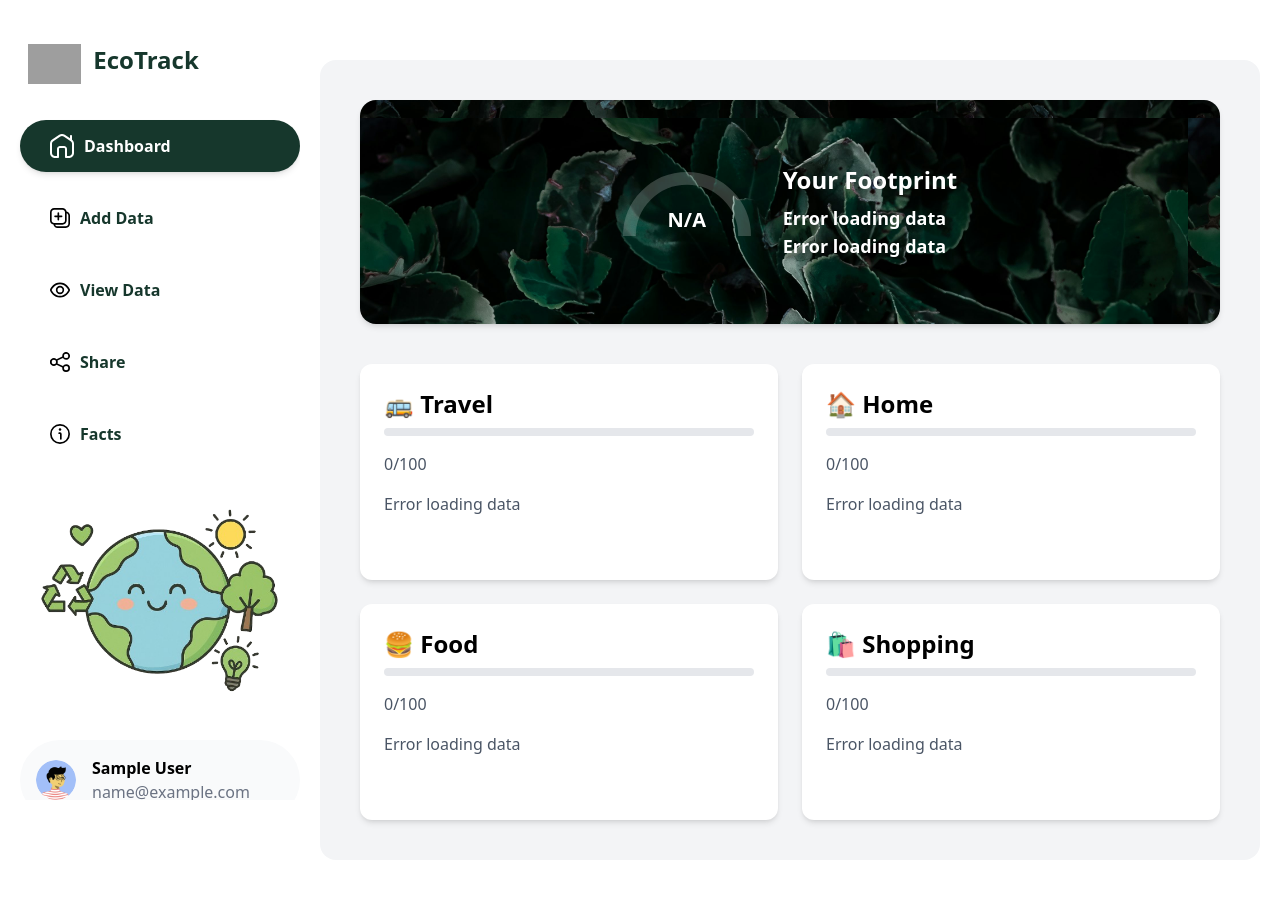
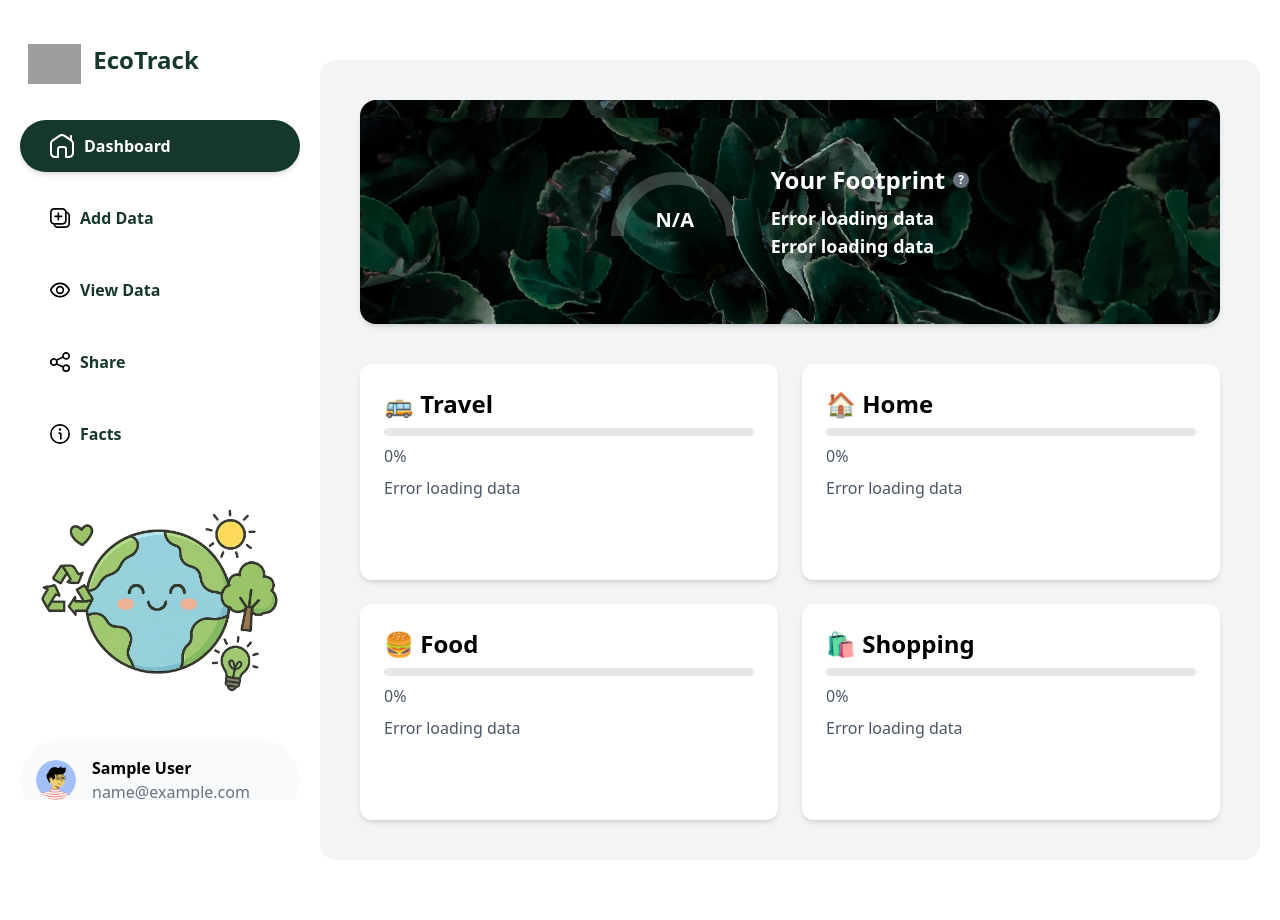
Before and after one commit to AaronJai/CITS3403_PROJECT, a Flask app: page / in a window 1280 px wide. Run offline with Flask 3, Linux system fonts and the light colour scheme; the visitor is signed in with stand-in values (Sample User, id 1); grey boxes are pictures that could not be loaded.

Commit message:
feat: Enhance dashboard with tooltip for carbon footprint explanation and update styles for better clarity
- Added an informative tooltip to the dashboard to explain carbon footprint values.
- Improved clarity of emissions description to help users better understand their impact.
- Adjusted emission calculation logic for improved accuracy and display consistency.
- Refined layout and styling for improved readability and user experience.

```diff
--- a/app/static/css/output.css
+++ b/app/static/css/output.css
@@ -43,6 +43,7 @@
     --color-gray-500: oklch(55.1% 0.027 264.364);
     --color-gray-600: oklch(44.6% 0.03 256.802);
     --color-gray-700: oklch(37.3% 0.034 259.733);
+    --color-gray-800: oklch(27.8% 0.033 256.848);
     --color-gray-900: oklch(21% 0.034 264.665);
     --color-white: #fff;
     --spacing: 0.25rem;
@@ -75,7 +76,6 @@
     --radius-xl: 0.75rem;
     --radius-2xl: 1rem;
     --radius-3xl: 1.5rem;
-    --ease-out: cubic-bezier(0, 0, 0.2, 1);
     --ease-in-out: cubic-bezier(0.4, 0, 0.2, 1);
     --blur-md: 12px;
     --default-transition-duration: 150ms;
@@ -579,6 +595,9 @@
   }
   .transform {
     transform: var(--tw-rotate-x) var(--tw-rotate-y) var(--tw-rotate-z) var(--tw-skew-x) var(--tw-skew-y);
+  }
+  .cursor-help {
+    cursor: help;
   }
   .cursor-pointer {
     cursor: pointer;
@@ -783,6 +805,18 @@
   }
   .bg-gray-200 {
     background-color: var(--color-gray-200);
+  }
+  .bg-gray-500 {
+    background-color: var(--color-gray-500);
+  }
+  .bg-gray-800 {
+    background-color: var(--color-gray-800);
+  }
+  .bg-gray-800\/90 {
+    background-color: color-mix(in srgb, oklch(27.8% 0.033 256.848) 90%, transparent);
+    @supports (color: color-mix(in lab, red, red)) {
+      background-color: color-mix(in oklab, var(--color-gray-800) 90%, transparent);
+    }
   }
   .bg-green-50 {
     background-color: var(--color-green-50);
@@ -1562,7 +1613,7 @@
   font-weight: var(--font-weight-semibold);
 }
 .category-description {
-  margin-block: calc(var(--spacing) * 4);
+  margin-block: calc(var(--spacing) * 2);
   font-size: var(--text-base);
   line-height: var(--tw-leading, var(--text-base--line-height));
   color: var(--color-gray-600);
--- a/app/static/css/styles.css
+++ b/app/static/css/styles.css
@@ -136,7 +136,7 @@
 }
 
 .category-description {
-  @apply text-base text-gray-600 my-4;
+  @apply text-base text-gray-600 my-2;
 }
 
 .progress-bar {
--- a/app/static/js/dashboard.js
+++ b/app/static/js/dashboard.js
@@ -1,4 +1,16 @@
 document.addEventListener('DOMContentLoaded', () => {
+    const tooltipTrigger = document.getElementById('tooltip-trigger');
+    const tooltipText = document.getElementById('tooltip-text');
+
+    if (tooltipTrigger && tooltipText) {
+        tooltipTrigger.addEventListener('mouseenter', () => {
+            tooltipText.classList.remove('hidden');
+        });
+        tooltipTrigger.addEventListener('mouseleave', () => {
+            tooltipText.classList.add('hidden');
+        });
+    }
+
     const GOALS = {
         total: 12.3,
         travel: 2.9,
@@ -6,14 +18,17 @@ document.addEventListener('DOMContentLoaded', () => {
         food: 3.1,
         shopping: 2.8
     };
+
     // Calculate the percentage of emissions saved and emitted
     function calculateMetrics(actual, goal) {
-        const percentage = Math.min(((goal - actual) / goal) * 100, 100);
-        const saved = Math.max(15.01 - actual, 0); //compared to the average Australian household
+        const percentage = (actual / goal) * 100;
+        const isBelow = actual <= goal;
+        const saved = Math.max(15.01 - actual, 0); // Assuming 15.01tons is the average emissions for Australian households
         return {
             percentage: percentage.toFixed(0),
             saved: saved.toFixed(2),
-            emitted: actual.toFixed(2)
+            emitted: actual.toFixed(2),
+            isBelow
         };
     }
 
@@ -26,60 +41,53 @@ document.addEventListener('DOMContentLoaded', () => {
         const maxOffset = 282.743;
         const offset = maxOffset * (1 - Math.min(validPercentage, 100) / 100);
         arc.setAttribute('stroke-dashoffset', offset);
-
         text.textContent = `${validPercentage.toFixed(0)}%`;
     }
 
     // Update the progress bar and text
-    function updateProgressBar(elementId, percentage) {
+    function updateProgressBar(elementId, percentage, isBelow) {
         const bar = document.getElementById(elementId);
         if (!bar || isNaN(percentage)) return;
 
         const safePercentage = Math.max(0, parseFloat(percentage));
-
         bar.className = 'progress-bar-fill';
-        bar.style.width = `${safePercentage}%`;
+        bar.style.width = `${Math.min(safePercentage, 100)}%`;
         bar.classList.remove('bg-red-500', 'bg-yellow-400', 'bg-green-700', 'bg-transparent');
 
         if (percentage < 0) {
-            bar.classList.add('bg-transparent'); // No fill for negative
-        } else if (percentage <= 20) {
-            bar.classList.add('bg-red-500');
-        } else if (percentage < 50) {
-            bar.classList.add('bg-yellow-400');
+            bar.classList.add('bg-transparent');
         } else {
-            bar.classList.add('bg-green-700');
+            bar.classList.add(isBelow ? 'bg-green-700' : 'bg-red-500');
         }
     }
 
+    // Update a single category's dashboard elements
+    function updateCategory(category, metrics, goal) {
+        const prefix = `${category}-`;
+        updateProgressBar(`${prefix}progress`, metrics.percentage, metrics.isBelow);
+        document.getElementById(`${prefix}fraction`).innerHTML = `${metrics.isBelow
+            ? `You've used ${metrics.percentage}% of your annual goal! <br> Great work!`
+            : `You've used ${metrics.percentage}% of your annual goal (${metrics.percentage - 100}% over) <br> Keep reducing your emissions!`}`;
+        document.getElementById(`${prefix}emitted`).innerHTML = `
+            <span style="font-weight: bold">Current emitted: </span>${metrics.emitted} CO₂eq<br>
+            <span style="font-weight: bold">Annual goal: </span>${goal.toFixed(2)} CO₂eq`;
+        const status = document.getElementById(`${prefix}status`);
+        if (status) {
+            status.textContent = metrics.isBelow ? 'better than other households' : 'worse off';
+            status.classList.remove('text-green-700', 'text-red-500');
+            status.classList.add(metrics.isBelow ? 'text-green-700' : 'text-red-500');
+        }
+    }
 
     // Update the dashboard with the fetched data
     function updateDashboard(data) {
-        const travelEmissions = (
-            data.car_emissions +
-            data.public_transit_emissions +
-            data.air_travel_emissions
-        );
-        const homeEmissions = (
-            data.electricity_emissions +
-            data.natural_gas_emissions +
-            data.heating_fuels_emissions +
-            data.water_emissions +
-            data.construction_emissions
-        );
-        const foodEmissions = (
-            data.meat_emissions +
-            data.dairy_emissions +
-            data.fruits_vegetables_emissions +
-            data.cereals_emissions +
-            data.snacks_emissions
-        );
-        const shoppingEmissions = (
-            data.furniture_emissions +
-            data.clothing_emissions +
-            data.other_goods_emissions +
-            data.services_emissions
-        );
+        const travelEmissions = data.car_emissions + data.public_transit_emissions + data.air_travel_emissions;
+        const homeEmissions = data.electricity_emissions + data.natural_gas_emissions + data.heating_fuels_emissions +
+            data.water_emissions + data.construction_emissions;
+        const foodEmissions = data.meat_emissions + data.dairy_emissions + data.fruits_vegetables_emissions +
+            data.cereals_emissions + data.snacks_emissions;
+        const shoppingEmissions = data.furniture_emissions + data.clothing_emissions + data.other_goods_emissions +
+            data.services_emissions;
 
         const totalMetrics = calculateMetrics(data.total_emissions, GOALS.total);
         const travelMetrics = calculateMetrics(travelEmissions, GOALS.travel);
@@ -87,30 +95,14 @@ document.addEventListener('DOMContentLoaded', () => {
         const foodMetrics = calculateMetrics(foodEmissions, GOALS.food);
         const shoppingMetrics = calculateMetrics(shoppingEmissions, GOALS.shopping);
 
-        // Update the dashboard with the calculated metrics
         updateProgressCircle(totalMetrics.percentage);
-        document.getElementById('emitted-total').textContent = `${totalMetrics.emitted} metric tons CO₂eq emitted so far`;
+        document.getElementById('emitted-total').textContent = `${totalMetrics.emitted} metric tons CO₂eq emitted in total`;
         document.getElementById('saved-total').textContent = `${totalMetrics.saved} metric tons CO₂eq saved compared to Australian average households`;
 
-        updateProgressBar('travel-progress', travelMetrics.percentage);
-        document.getElementById('travel-fraction').textContent = `Achieved ${travelMetrics.percentage}% for this year's goal`;
-        document.getElementById('travel-emitted').innerHTML =
-            `<strong>Current emitted: </strong>${travelMetrics.emitted} CO₂eq<br> <strong> Annual goal: </strong> ${GOALS.travel.toFixed(2)} CO₂eq`;
-
-        updateProgressBar('home-progress', homeMetrics.percentage);
-        document.getElementById('home-fraction').textContent = `Achieved ${homeMetrics.percentage}% for this year's goal`;
-        document.getElementById('home-emitted').innerHTML =
-            `<strong>Current emitted:</strong> ${homeMetrics.emitted} CO₂eq<br> <strong> Annual goal: </strong> ${GOALS.home.toFixed(2)} CO₂eq`;
-
-        updateProgressBar('food-progress', foodMetrics.percentage);
-        document.getElementById('food-fraction').textContent = `Achieved ${foodMetrics.percentage}% for this year's goal`;
-        document.getElementById('food-emitted').innerHTML =
-            `<strong>Current emitted:</strong> ${foodMetrics.emitted} CO₂eq<br> <strong> Annual goal: </strong> ${GOALS.food.toFixed(2)} CO₂eq`;
-
-        updateProgressBar('shopping-progress', shoppingMetrics.percentage);
-        document.getElementById('shopping-fraction').textContent = `Achieved ${shoppingMetrics.percentage}% for this year's goal`;
-        document.getElementById('shopping-emitted').innerHTML =
-            `<strong>Current emitted:</strong> ${shoppingMetrics.emitted} CO₂eq<br> <strong> Annual goal:</strong> ${GOALS.shopping.toFixed(2)} CO₂eq`;
+        updateCategory('travel', travelMetrics, GOALS.travel);
+        updateCategory('home', homeMetrics, GOALS.home);
+        updateCategory('food', foodMetrics, GOALS.food);
+        updateCategory('shopping', shoppingMetrics, GOALS.shopping);
     }
 
     fetch('/api/emissions', {
@@ -128,10 +120,15 @@ document.addEventListener('DOMContentLoaded', () => {
             document.getElementById('progress-text').textContent = 'N/A';
             document.getElementById('emitted-total').textContent = 'Error loading data';
             document.getElementById('saved-total').textContent = 'Error loading data';
-
             ['travel', 'home', 'food', 'shopping'].forEach(category => {
-                document.getElementById(`${category}-fraction`).textContent = '0/100';
-                document.getElementById(`${category}-emitted`).textContent = 'Error loading data';
+                const prefix = `${category}-`;
+                document.getElementById(`${prefix}fraction`).textContent = '0%';
+                document.getElementById(`${prefix}emitted`).textContent = 'Error loading data';
+                const status = document.getElementById(`${prefix}status`);
+                if (status) {
+                    status.textContent = 'Error loading data';
+                    status.classList.remove('text-green-700', 'text-red-500');
+                }
             });
         });
 });
--- a/app/templates/dashboard.html
+++ b/app/templates/dashboard.html
@@ -22,7 +22,19 @@
         </div>
       </div>
       <div class="emission-details">
-        <h2 class="text-2xl font-bold mb-2">Your Footprint</h2>
+        <h2 class="text-2xl font-bold mb-2 inline-flex items-center">
+          Your Footprint
+          <span class="relative ml-2">
+            <span
+              class="w-4 h-4 bg-gray-500 rounded-full flex items-center justify-center text-white text-xs cursor-help"
+              id="tooltip-trigger">?</span>
+            <div id="tooltip-text"
+              class="absolute top-0 left-full ml-2 w-64 bg-gray-800/90 text-white text-sm p-2 rounded shadow-lg z-10 hidden">
+              Your carbon footprint comes from daily activities like travel, food, and shopping. It shows the total
+              greenhouse gases you produce—a bigger footprint puts a heavier strain on the environment.
+            </div>
+          </span>
+        </h2>
         <p id="emitted-total" class="text-lg font-semibold">Loading...</p>
         <p id="saved-total" class="text-lg font-semibold">Loading...</p>
       </div>
```
Also changed, not shown: other parts of app/static/css/output.css (+36 -0 lines).
